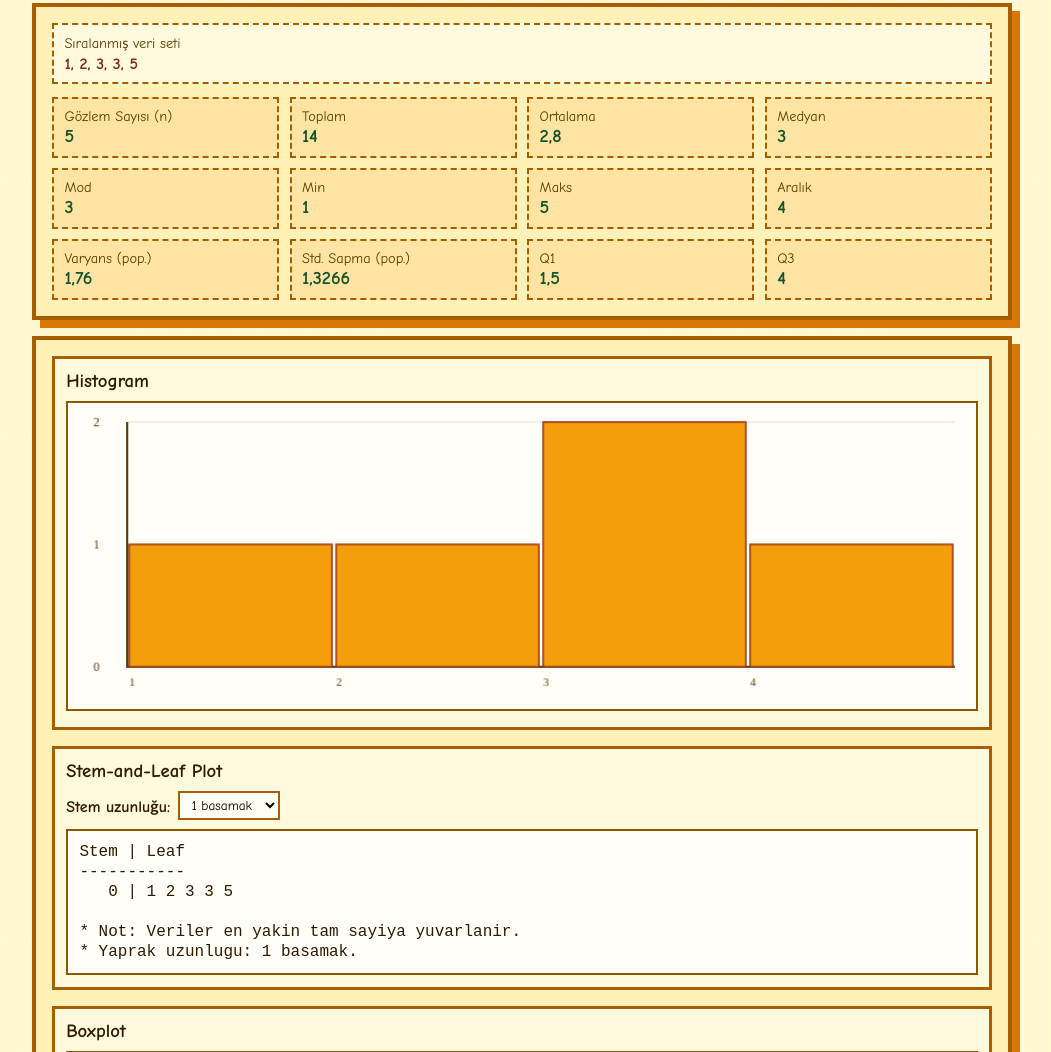
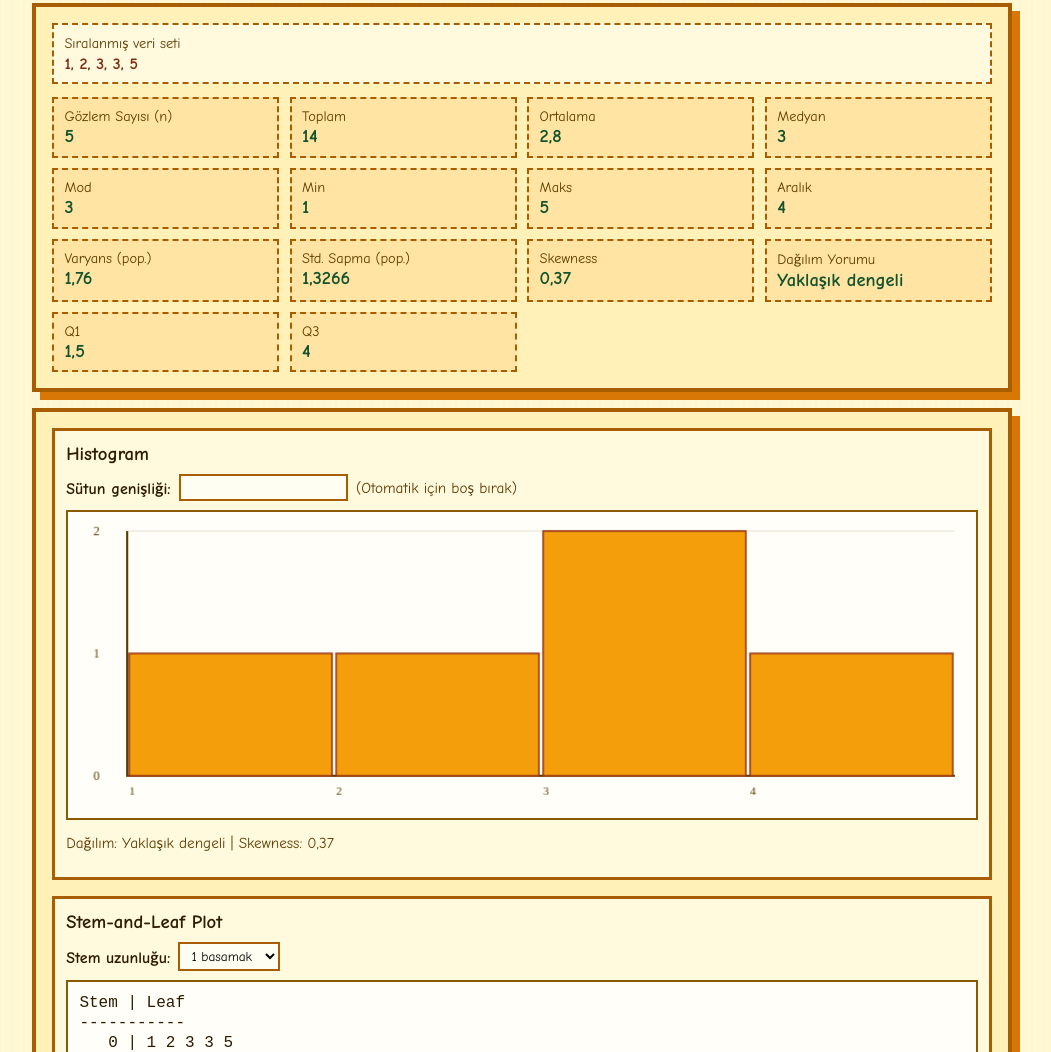
Before and after one commit to ardataskinn/data-analyse-and-plot, a plain HTML site: page index.html in a window 1280 px wide. Shown: the part 329-1381 px from the top of the page, without its empty margins (118-1169 px from the left). Drawn offline with Linux system fonts and the light colour scheme.

Commit message:
dağılım yorumu ve histogram genişliği seçme eklendi

```diff
--- a/index.html
+++ b/index.html
@@ -177,7 +177,8 @@
         margin-bottom: 0.55rem;
         flex-wrap: wrap;
       }
-      .plot-tools select {
+      .plot-tools select,
+      .plot-tools input {
         font-family: inherit;
         border: 2px solid var(--line);
         background: #fffef2;
@@ -222,7 +223,13 @@
       <section class="card plot-grid">
         <div class="plot-card">
           <h3>Histogram</h3>
+          <div class="plot-tools">
+            <label for="binWidthInput">Sütun genişliği:</label>
+            <input id="binWidthInput" type="number" min="0.1" step="0.1" />
+            <span class="hint" style="margin:0;">(Otomatik için boş bırak)</span>
+          </div>
           <canvas id="histCanvas" width="860" height="290"></canvas>
+          <p class="hint" id="skewInfo" style="margin-top:0.55rem;">Dağılım: —</p>
         </div>
         <div class="plot-card">
           <h3>Stem-and-Leaf Plot</h3>
@@ -256,6 +263,8 @@
       const statsGrid = document.getElementById("statsGrid");
       const stemLeafBox = document.getElementById("stemLeafBox");
       const stemDigitsEl = document.getElementById("stemDigits");
+      const binWidthInput = document.getElementById("binWidthInput");
+      const skewInfo = document.getElementById("skewInfo");
       const histCanvas = document.getElementById("histCanvas");
       const boxCanvas = document.getElementById("boxCanvas");
 
@@ -318,11 +327,16 @@
         const range = max - min;
         const varPop = values.reduce((s, x) => s + (x - mean) ** 2, 0) / n;
         const stdPop = Math.sqrt(varPop);
+        const m3 = values.reduce((s, x) => s + (x - mean) ** 3, 0) / n;
+        const skewness = stdPop > 0 ? m3 / (stdPop ** 3) : 0;
         const { q1, q2, q3 } = quartiles(sorted);
         const iqr = q3 - q1;
+        let skewClass = "Yaklaşık dengeli";
+        if (skewness > 0.5) skewClass = "Right skewed (sağa çarpık)";
+        else if (skewness < -0.5) skewClass = "Left skewed (sola çarpık)";
         return {
           n, sorted, sum, mean, median: med, mode, min, max, range,
-          variance: varPop, std: stdPop, q1, q2, q3, iqr
+          variance: varPop, std: stdPop, q1, q2, q3, iqr, skewness, skewClass
         };
       }
 
@@ -341,6 +355,8 @@
           ["Aralık", qRound(s.range)],
           ["Varyans (pop.)", qRound(s.variance)],
           ["Std. Sapma (pop.)", qRound(s.std)],
+          ["Skewness", qRound(s.skewness, 3)],
+          ["Dağılım Yorumu", s.skewClass],
           ["Q1", qRound(s.q1)],
           ["Q3", qRound(s.q3)]
         ];
@@ -356,7 +372,7 @@
           .join("");
       }
 
-      function drawHistogram(values) {
+      function drawHistogram(values, requestedBinWidth) {
         const ctx = histCanvas.getContext("2d");
         const w = histCanvas.width;
         const h = histCanvas.height;
@@ -365,9 +381,16 @@
         const min = Math.min(...values);
         const max = Math.max(...values);
         const n = values.length;
-        const bins = Math.max(4, Math.min(12, Math.round(Math.sqrt(n))));
-        const spread = max - min || 1;
-        const binWidth = spread / bins;
+        const spread = max - min;
+        const safeSpread = spread || 1;
+        const autoBins = Math.max(4, Math.min(12, Math.round(Math.sqrt(n))));
+        const normalizedInput = Number.isFinite(requestedBinWidth) && requestedBinWidth > 0
+          ? requestedBinWidth
+          : null;
+        const bins = normalizedInput
+          ? Math.max(1, Math.min(60, Math.ceil(safeSpread / normalizedInput)))
+          : autoBins;
+        const binWidth = normalizedInput || (safeSpread / bins);
         const freq = new Array(bins).fill(0);
 
         values.forEach((v) => {
@@ -544,7 +567,9 @@
         const stats = calcStats(vals);
         sortedDataBox.textContent = stats.sorted.map((v) => qRound(v, 6)).join(", ");
         renderStats(stats);
-        drawHistogram(vals);
+        const requestedBinWidth = Number(binWidthInput.value);
+        drawHistogram(vals, requestedBinWidth);
+        skewInfo.textContent = "Dağılım: " + stats.skewClass + " | Skewness: " + qRound(stats.skewness, 3);
         const stemDigits = Number(stemDigitsEl.value) || 1;
         stemLeafBox.textContent = stemLeaf(vals, stemDigits);
         drawBoxplot(stats);
@@ -556,6 +581,7 @@
         analyze();
       });
       stemDigitsEl.addEventListener("change", analyze);
+      binWidthInput.addEventListener("input", analyze);
 
       analyze();
     </script>
```
Also changed, not shown: google04bbff37a183bdb1(4).html (renamed from google04bbff37a183bdb1.html).
